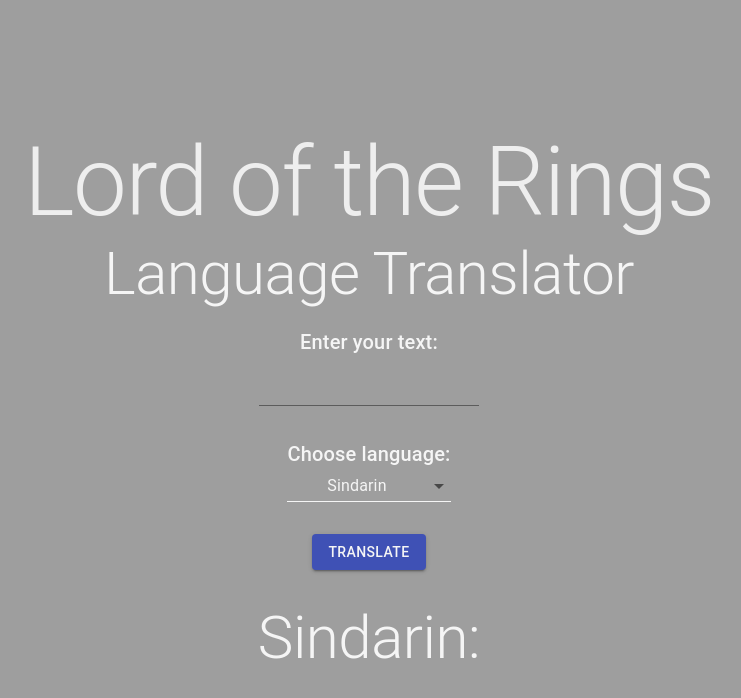
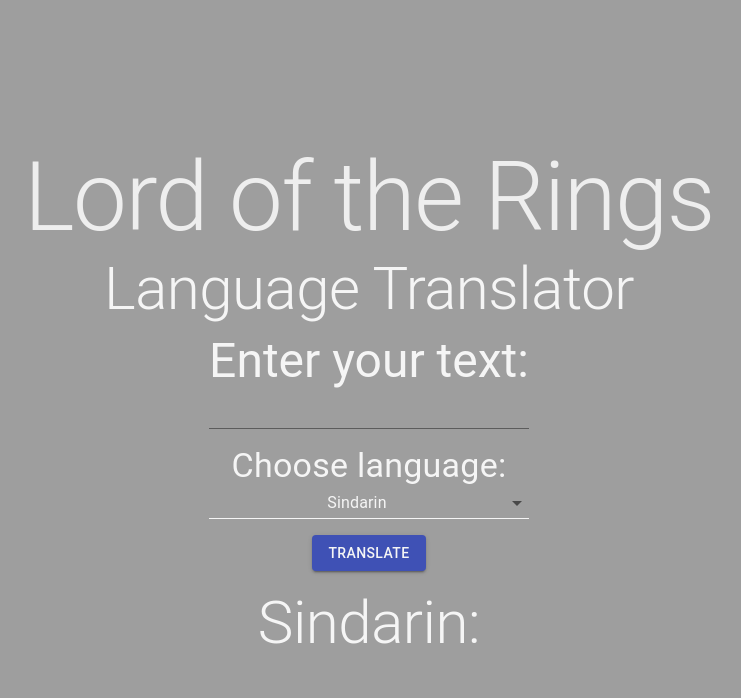
Before and after one commit to milliorn/lord-of-the-rings-language-translator, a React (Vite) app: page / in a window 1280 px wide. Shown: the top 698 px of the page, without its empty margins (271-1012 px from the left). Built offline with nearby package versions, Linux system fonts and the light colour scheme.

Commit message:
stretched background color

```diff
--- a/src/App.tsx
+++ b/src/App.tsx
@@ -18,25 +18,25 @@ const useStyles = makeStyles((theme) => ({
     color: theme.palette.grey[200],
     display: "flex",
     flexDirection: "column",
-    height: "100vh",
     justifyContent: "center",
-    lineHeight: 1.5,
+    minHeight: "100vh", // Ensure the container takes at least the full height of the viewport
     textAlign: "center",
   },
   form: {
     alignItems: "center",
     display: "flex",
     flexDirection: "column",
-    margin: theme.spacing(2),
+    margin: theme.spacing(1),
   },
   input: {
-    color: theme.palette.grey[100],
-    margin: theme.spacing(2),
+    margin: theme.spacing(1),
+    width: "100%",
     "& label.Mui-focused": {
       color: theme.palette.grey[100],
     },
     "& .MuiInputBase-input": {
       color: theme.palette.grey[100],
+      textAlign: "center",
     },
     "& .MuiInput-underline:after": {
       borderBottomColor: theme.palette.grey[100],
@@ -44,7 +44,7 @@ const useStyles = makeStyles((theme) => ({
   },
   button: {
     color: theme.palette.grey[100],
-    margin: theme.spacing(2),
+    margin: theme.spacing(1),
   },
   text: {
     color: theme.palette.grey[100],
@@ -52,6 +52,9 @@ const useStyles = makeStyles((theme) => ({
   select: {
     color: theme.palette.grey[100],
     "&:before": {
+      borderColor: theme.palette.grey[100],
+    },
+    "&:after": {
       borderColor: theme.palette.grey[100],
     },
   },
@@ -87,7 +90,7 @@ const TranslationForm: React.FC<TranslationFormProps> = ({
 
   return (
     <form className={classes.form} onSubmit={handleSubmit}>
-      <Typography variant="h6" className={classes.text}>
+      <Typography variant="h3" className={classes.text}>
         Enter your text:
       </Typography>
       <TextField
@@ -97,7 +100,7 @@ const TranslationForm: React.FC<TranslationFormProps> = ({
         onChange={handleInputChange}
       />
       <FormControl className={classes.input}>
-        <Typography variant="h6" className={classes.text}>
+        <Typography variant="h4" className={classes.text}>
           Choose language:
         </Typography>
         <Select
@@ -170,6 +173,7 @@ const App = () => {
       }
 
       const data = await response.json();
+
       setTranslations((prevTranslations) => ({
         ...prevTranslations,
         [language]:
```
